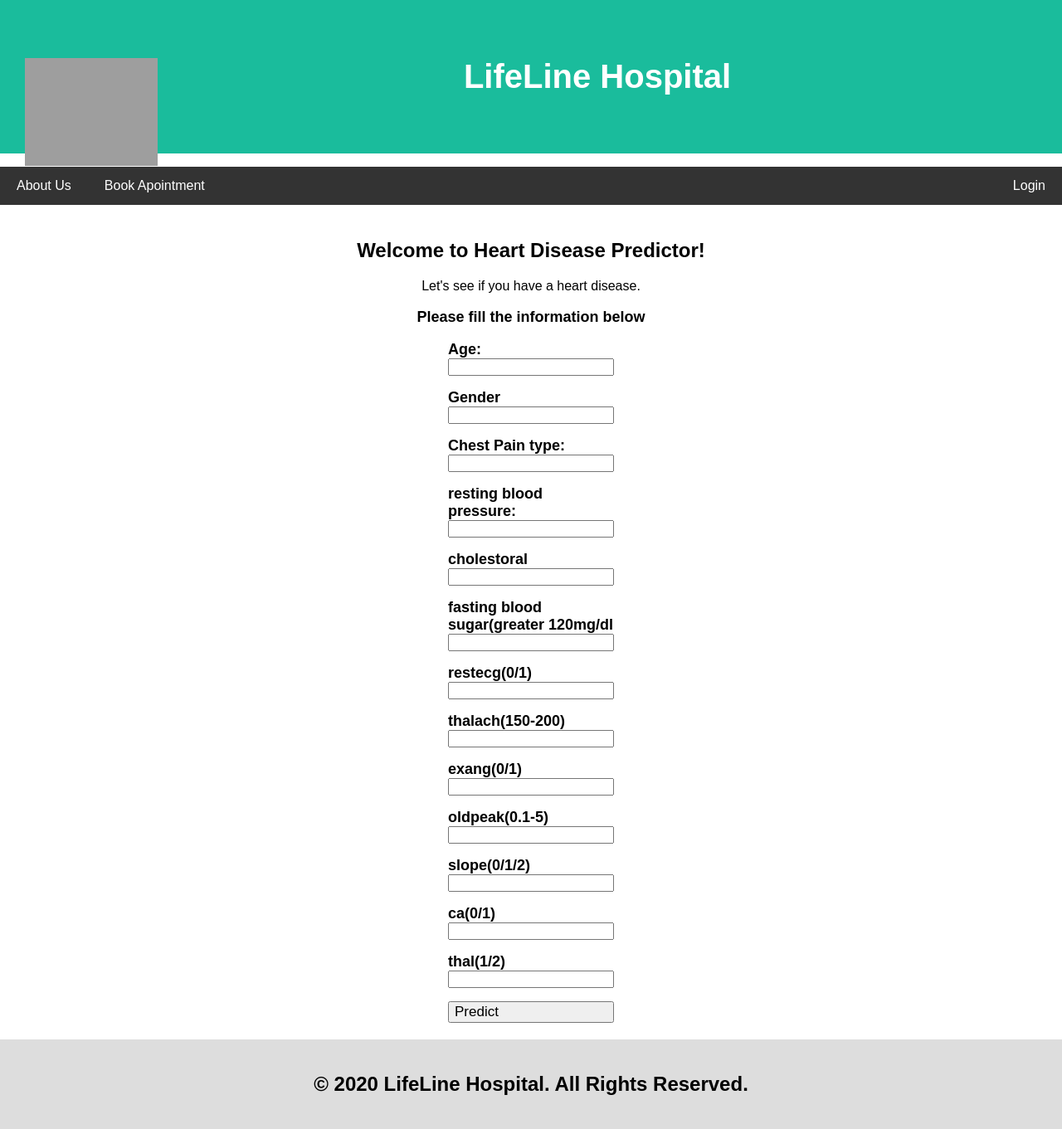
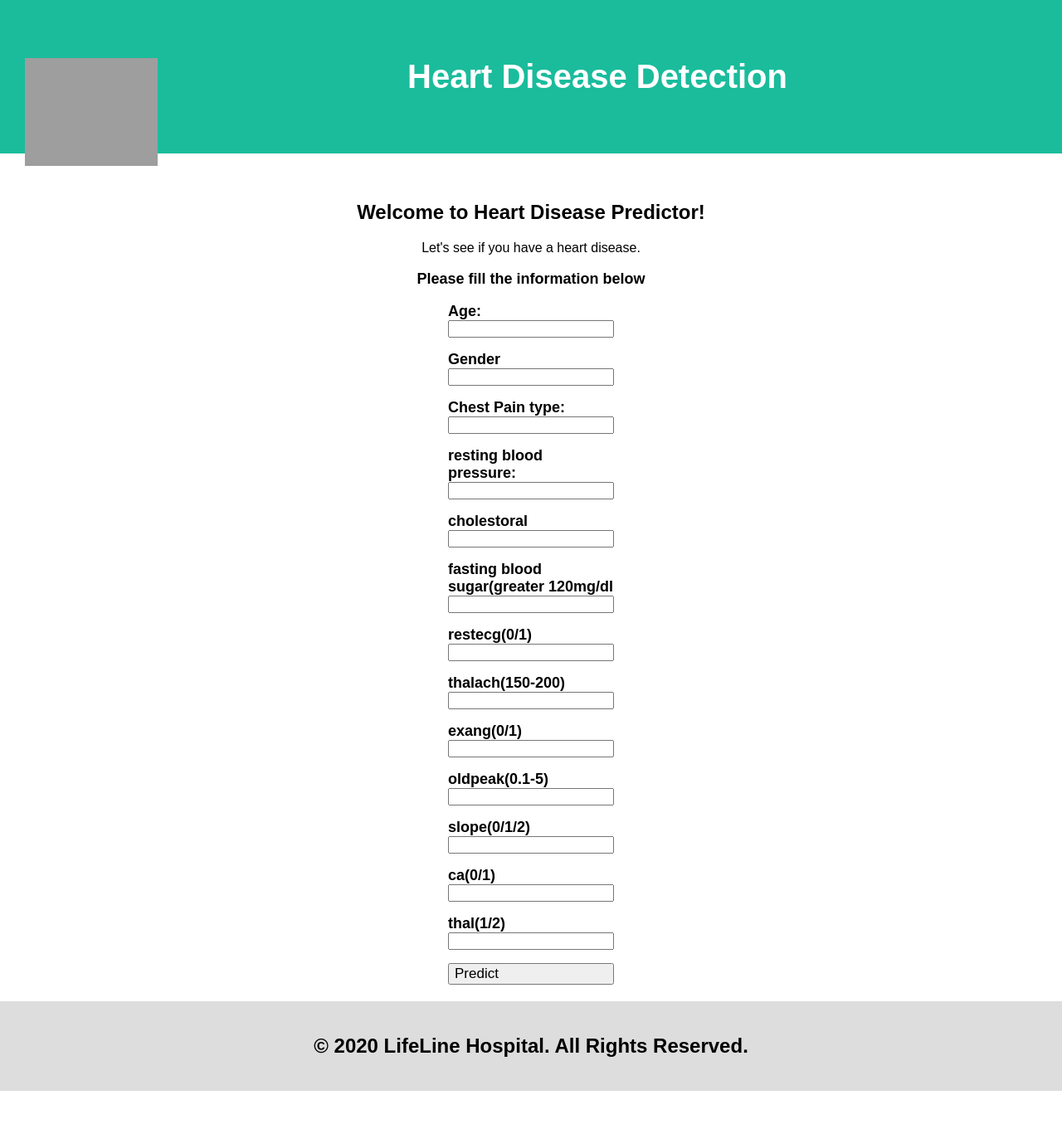
Before and after one commit to Sushildurai/Heart-Disease-Detector, a Flask app: page / in a window 1280 px wide. Shown: the whole page at 83% size. After the commit the page ends 1315 px from the top, so only its background shows below. Run offline with Flask 2, Linux system fonts and the light colour scheme; parts of the project's set-up code (start-up, migrations or seed data) failed here and were passed over; grey boxes are pictures that could not be loaded.

Commit message:
Update heart_page.html

```diff
--- a/templates/heart_page.html
+++ b/templates/heart_page.html
@@ -106,16 +106,16 @@ body {
 
 <div class="header">
   <h1 align="middle"><img src="https://dejpknyizje2n.cloudfront.net/svgcustom/clipart/preview/clipart-11644-26958-300x300.png" align="left" style="height: 130px;width: 160px"</h1>
-    <p> LifeLine Hospital</p>
+    <p> Heart Disease Detection</p>
 </div>
 
  <p>
   </p>
-  <div class="navbar" >
+<!--   <div class="navbar" >
   <a href="http://localhost/Heart_Hospital/sub_dir/about_us_page.html">About Us</a>
   <a href="http://localhost/Heart_Hospital/sub_dir/login_page.html">Book Apointment</a>
   <a href="http://localhost/Heart_Hospital/sub_dir/login_page.html" class="right">Login</a>
-</div>
+</div> -->
 
 
   <div class="main" align="center">
```
